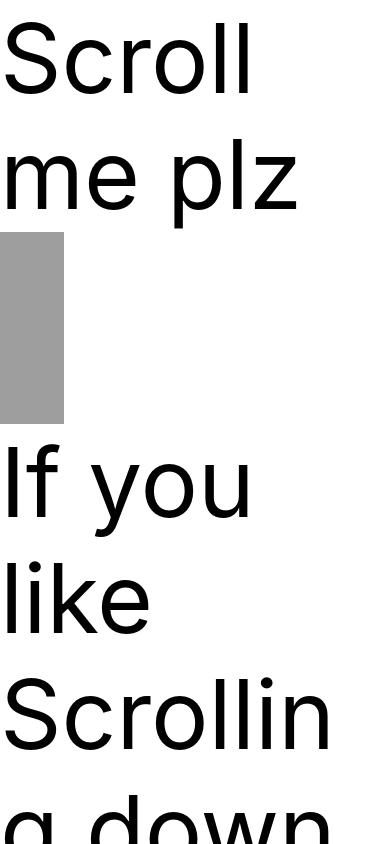
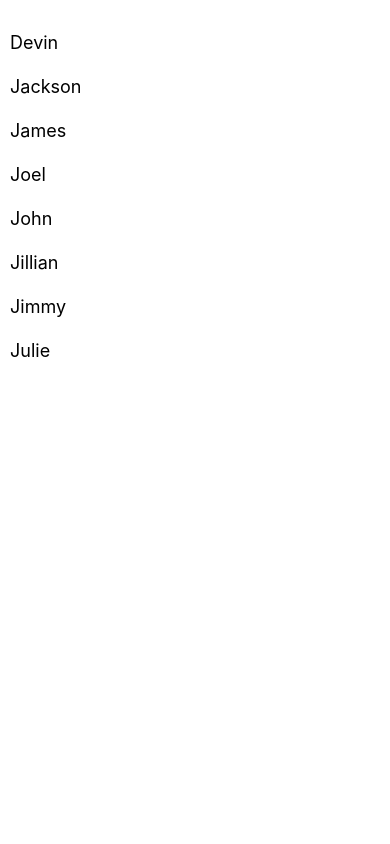
Before and after one commit to jimvickery/React_native_practice, a React Native app: screen / in a window 390 px wide. Built offline with nearby package versions, Linux system fonts and the light colour scheme; grey boxes are pictures that could not be loaded.

Commit message:
using listviews

```diff
--- a/App.js
+++ b/App.js
@@ -343,51 +343,93 @@
 // // skip this line if using Create React Native App
 // AppRegistry.registerComponent('AwesomeProject', () => Touchables);
 
+// import React, { Component } from 'react';
+// import { AppRegistry, ScrollView, Image, Text } from 'react-native';
+
+// export default class IScrolledDownAndWhatHappenedNextShockedMe extends Component {
+//   render() {
+//       return (
+//         <ScrollView>
+//           <Text style={{fontSize:96}}>Scroll me plz</Text>
+
+//           <Image source={{uri: "https://sillysnap.s3.amazonaws.com/uploads/gallery/picture/113/thumb_coke_dog.gif", width: 64, height: 64}} />
+//           <Image source={{uri: "https://sillysnap.s3.amazonaws.com/uploads/gallery/picture/111/thumb_gsgdyafdsf.gif", width: 64, height: 64}} />
+//           <Image source={{uri: "https://sillysnap.s3.amazonaws.com/uploads/gallery/picture/57/thumb_Boneless_Pork_Rectums.jpg", width: 64, height: 64}} />
+//           <Image source={{uri: "https://facebook.github.io/react-native/img/favicon.png", width: 64, height: 64}} />
+//           <Image source={{uri: "https://facebook.github.io/react-native/img/favicon.png", width: 64, height: 64}} />
+//           <Text style={{fontSize:96}}>If you like</Text>
+//           <Image source={{uri: "https://facebook.github.io/react-native/img/favicon.png", width: 64, height: 64}} />
+//           <Image source={{uri: "https://facebook.github.io/react-native/img/favicon.png", width: 64, height: 64}} />
+//           <Image source={{uri: "https://facebook.github.io/react-native/img/favicon.png", width: 64, height: 64}} />
+//           <Image source={{uri: "https://facebook.github.io/react-native/img/favicon.png", width: 64, height: 64}} />
+//           <Image source={{uri: "https://facebook.github.io/react-native/img/favicon.png", width: 64, height: 64}} />
+//           <Text style={{fontSize:96}}>Scrolling down</Text>
+//           <Image source={{uri: "https://facebook.github.io/react-native/img/favicon.png", width: 64, height: 64}} />
+//           <Image source={{uri: "https://facebook.github.io/react-native/img/favicon.png", width: 64, height: 64}} />
+//           <Image source={{uri: "https://facebook.github.io/react-native/img/favicon.png", width: 64, height: 64}} />
+//           <Image source={{uri: "https://facebook.github.io/react-native/img/favicon.png", width: 64, height: 64}} />
+//           <Image source={{uri: "https://facebook.github.io/react-native/img/favicon.png", width: 64, height: 64}} />
+//           <Text style={{fontSize:96}}>What's the best</Text>
+//           <Image source={{uri: "https://facebook.github.io/react-native/img/favicon.png", width: 64, height: 64}} />
+//           <Image source={{uri: "https://facebook.github.io/react-native/img/favicon.png", width: 64, height: 64}} />
+//           <Image source={{uri: "https://facebook.github.io/react-native/img/favicon.png", width: 64, height: 64}} />
+//           <Image source={{uri: "https://facebook.github.io/react-native/img/favicon.png", width: 64, height: 64}} />
+//           <Image source={{uri: "https://facebook.github.io/react-native/img/favicon.png", width: 64, height: 64}} />
+//           <Text style={{fontSize:96}}>Framework around?</Text>
+//           <Image source={{uri: "https://facebook.github.io/react-native/img/favicon.png", width: 64, height: 64}} />
+//           <Image source={{uri: "https://facebook.github.io/react-native/img/favicon.png", width: 64, height: 64}} />
+//           <Image source={{uri: "https://facebook.github.io/react-native/img/favicon.png", width: 64, height: 64}} />
+//           <Image source={{uri: "https://facebook.github.io/react-native/img/favicon.png", width: 64, height: 64}} />
+//           <Image source={{uri: "https://facebook.github.io/react-native/img/favicon.png", width: 64, height: 64}} />
+//           <Text style={{fontSize:80}}>React Native</Text>
+//         </ScrollView>
+//     );
+//   }
+// }
+
+// // skip these lines if using Create React Native App
+// AppRegistry.registerComponent(
+//   'AwesomeProject',
+//   () => IScrolledDownAndWhatHappenedNextShockedMe);
+
+
+
 import React, { Component } from 'react';
-import { AppRegistry, ScrollView, Image, Text } from 'react-native';
+import { AppRegistry, FlatList, StyleSheet, Text, View } from 'react-native';
 
-export default class IScrolledDownAndWhatHappenedNextShockedMe extends Component {
+export default class FlatListBasics extends Component {
   render() {
-      return (
-        <ScrollView>
-          <Text style={{fontSize:96}}>Scroll me plz</Text>
-
-          <Image source={{uri: "https://sillysnap.s3.amazonaws.com/uploads/gallery/picture/113/thumb_coke_dog.gif", width: 64, height: 64}} />
-          <Image source={{uri: "https://sillysnap.s3.amazonaws.com/uploads/gallery/picture/111/thumb_gsgdyafdsf.gif", width: 64, height: 64}} />
-          <Image source={{uri: "https://sillysnap.s3.amazonaws.com/uploads/gallery/picture/57/thumb_Boneless_Pork_Rectums.jpg", width: 64, height: 64}} />
-          <Image source={{uri: "https://facebook.github.io/react-native/img/favicon.png", width: 64, height: 64}} />
-          <Image source={{uri: "https://facebook.github.io/react-native/img/favicon.png", width: 64, height: 64}} />
-          <Text style={{fontSize:96}}>If you like</Text>
-          <Image source={{uri: "https://facebook.github.io/react-native/img/favicon.png", width: 64, height: 64}} />
-          <Image source={{uri: "https://facebook.github.io/react-native/img/favicon.png", width: 64, height: 64}} />
-          <Image source={{uri: "https://facebook.github.io/react-native/img/favicon.png", width: 64, height: 64}} />
-          <Image source={{uri: "https://facebook.github.io/react-native/img/favicon.png", width: 64, height: 64}} />
-          <Image source={{uri: "https://facebook.github.io/react-native/img/favicon.png", width: 64, height: 64}} />
-          <Text style={{fontSize:96}}>Scrolling down</Text>
-          <Image source={{uri: "https://facebook.github.io/react-native/img/favicon.png", width: 64, height: 64}} />
-          <Image source={{uri: "https://facebook.github.io/react-native/img/favicon.png", width: 64, height: 64}} />
-          <Image source={{uri: "https://facebook.github.io/react-native/img/favicon.png", width: 64, height: 64}} />
-          <Image source={{uri: "https://facebook.github.io/react-native/img/favicon.png", width: 64, height: 64}} />
-          <Image source={{uri: "https://facebook.github.io/react-native/img/favicon.png", width: 64, height: 64}} />
-          <Text style={{fontSize:96}}>What's the best</Text>
-          <Image source={{uri: "https://facebook.github.io/react-native/img/favicon.png", width: 64, height: 64}} />
-          <Image source={{uri: "https://facebook.github.io/react-native/img/favicon.png", width: 64, height: 64}} />
-          <Image source={{uri: "https://facebook.github.io/react-native/img/favicon.png", width: 64, height: 64}} />
-          <Image source={{uri: "https://facebook.github.io/react-native/img/favicon.png", width: 64, height: 64}} />
-          <Image source={{uri: "https://facebook.github.io/react-native/img/favicon.png", width: 64, height: 64}} />
-          <Text style={{fontSize:96}}>Framework around?</Text>
-          <Image source={{uri: "https://facebook.github.io/react-native/img/favicon.png", width: 64, height: 64}} />
-          <Image source={{uri: "https://facebook.github.io/react-native/img/favicon.png", width: 64, height: 64}} />
-          <Image source={{uri: "https://facebook.github.io/react-native/img/favicon.png", width: 64, height: 64}} />
-          <Image source={{uri: "https://facebook.github.io/react-native/img/favicon.png", width: 64, height: 64}} />
-          <Image source={{uri: "https://facebook.github.io/react-native/img/favicon.png", width: 64, height: 64}} />
-          <Text style={{fontSize:80}}>React Native</Text>
-        </ScrollView>
+    return (
+      <View style={styles.container}>
+        <FlatList
+          data={[
+            {key: 'Devin'},
+            {key: 'Jackson'},
+            {key: 'James'},
+            {key: 'Joel'},
+            {key: 'John'},
+            {key: 'Jillian'},
+            {key: 'Jimmy'},
+            {key: 'Julie'},
+          ]}
+          renderItem={({item}) => <Text style={styles.item}>{item.key}</Text>}
+        />
+      </View>
     );
   }
 }
 
-// skip these lines if using Create React Native App
-AppRegistry.registerComponent(
-  'AwesomeProject',
-  () => IScrolledDownAndWhatHappenedNextShockedMe);
+const styles = StyleSheet.create({
+  container: {
+   flex: 1,
+   paddingTop: 22
+  },
+  item: {
+    padding: 10,
+    fontSize: 18,
+    height: 44,
+  },
+})
+
+// skip this line if using Create React Native App
+AppRegistry.registerComponent('AwesomeProject', () => FlatListBasics);
```
